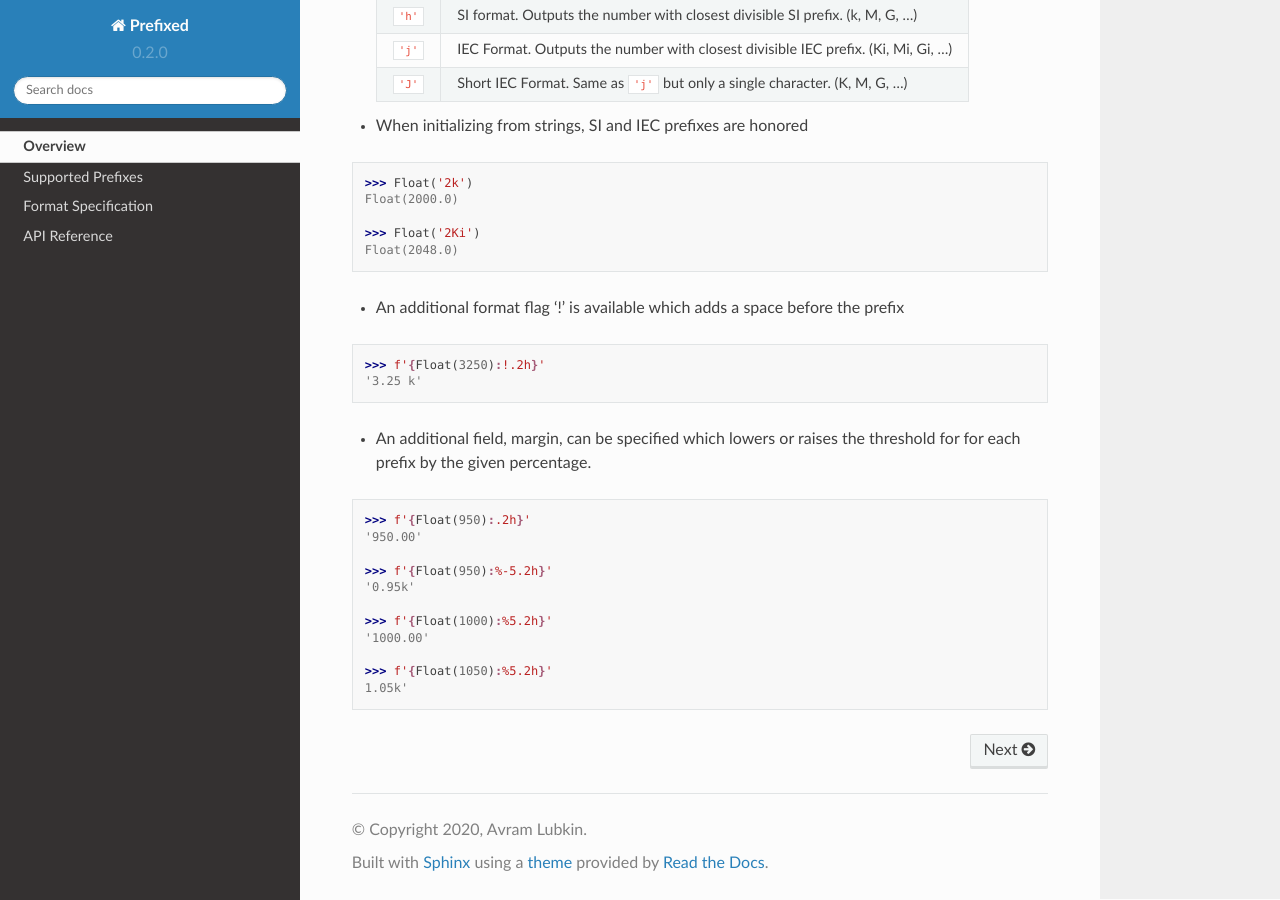
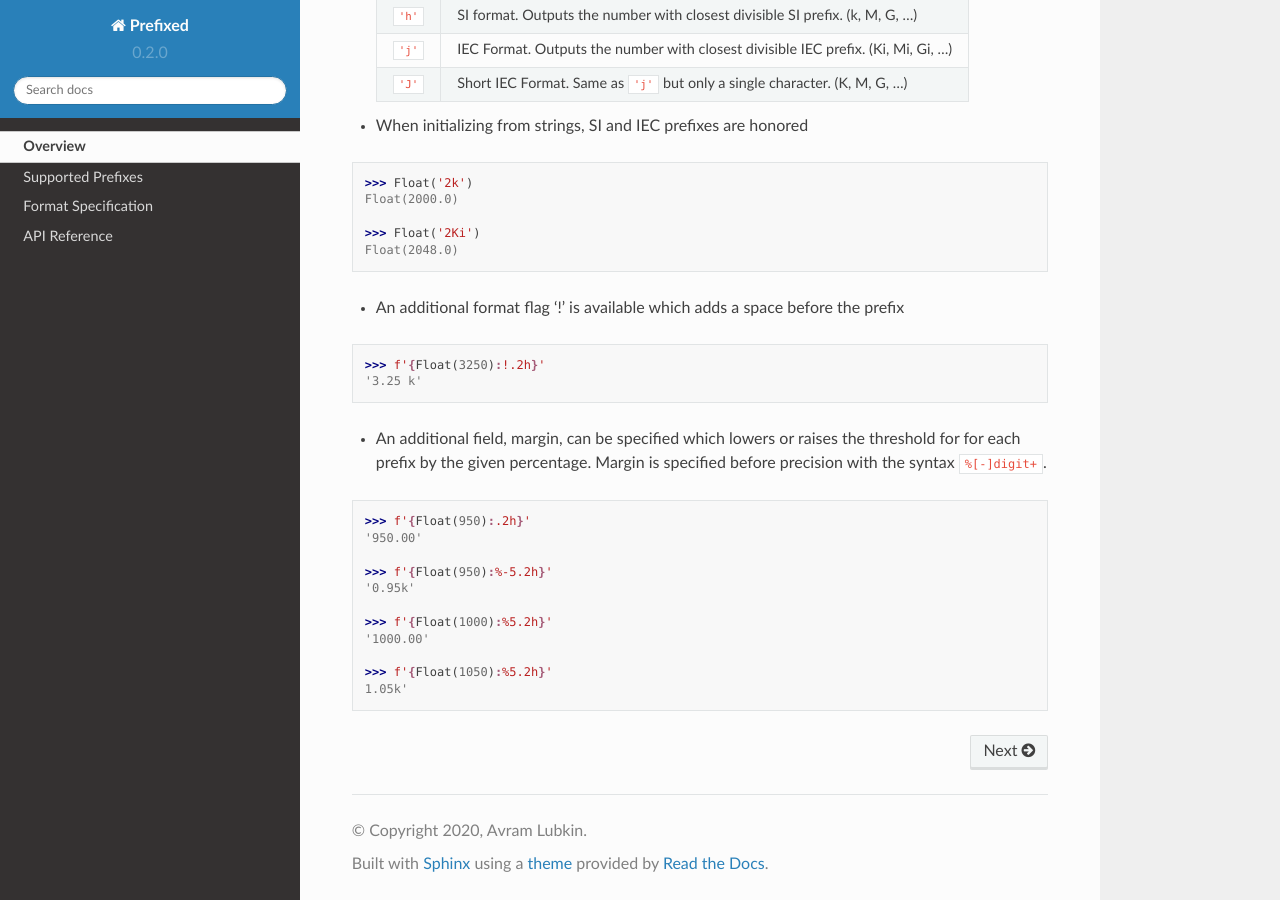
Before and after one commit to Rockhopper-Technologies/prefixed, a Sphinx documentation site: the page built from doc/index.rst, in a window 1280 px wide and 900 px high, scrolled down 710 px. Built offline with Sphinx 7.4.7 and the Read the Docs theme 2.0.0, drawn with Linux system fonts in a browser that asks for light colours.

Commit message:
Clarify margin syntax

```diff
--- a/README.rst
+++ b/README.rst
@@ -93,6 +93,7 @@ Key differences:
 
 - An additional field, margin, can be specified which lowers or raises the threshold for
   for each prefix by the given percentage.
+  Margin is specified before precision with the syntax  ``%[-]digit+``.
 
 .. code-block:: python
 
--- a/doc/index.rst
+++ b/doc/index.rst
@@ -78,6 +78,7 @@ Key differences:
 
 - An additional field, margin, can be specified which lowers or raises the threshold for
   for each prefix by the given percentage.
+  Margin is specified before precision with the syntax  ``%[-]digit+``.
 
 .. code-block:: python
 
--- a/prefixed/__init__.py
+++ b/prefixed/__init__.py
@@ -148,6 +148,7 @@ class Float(float):
 
     - An additional field, margin, can be specified which lowers or raises the threshold for
       for each prefix by the given percentage.
+      Margin is specified before precision with the syntax  ``%[-]digit+``.
 
     .. code-block:: python
 
```
